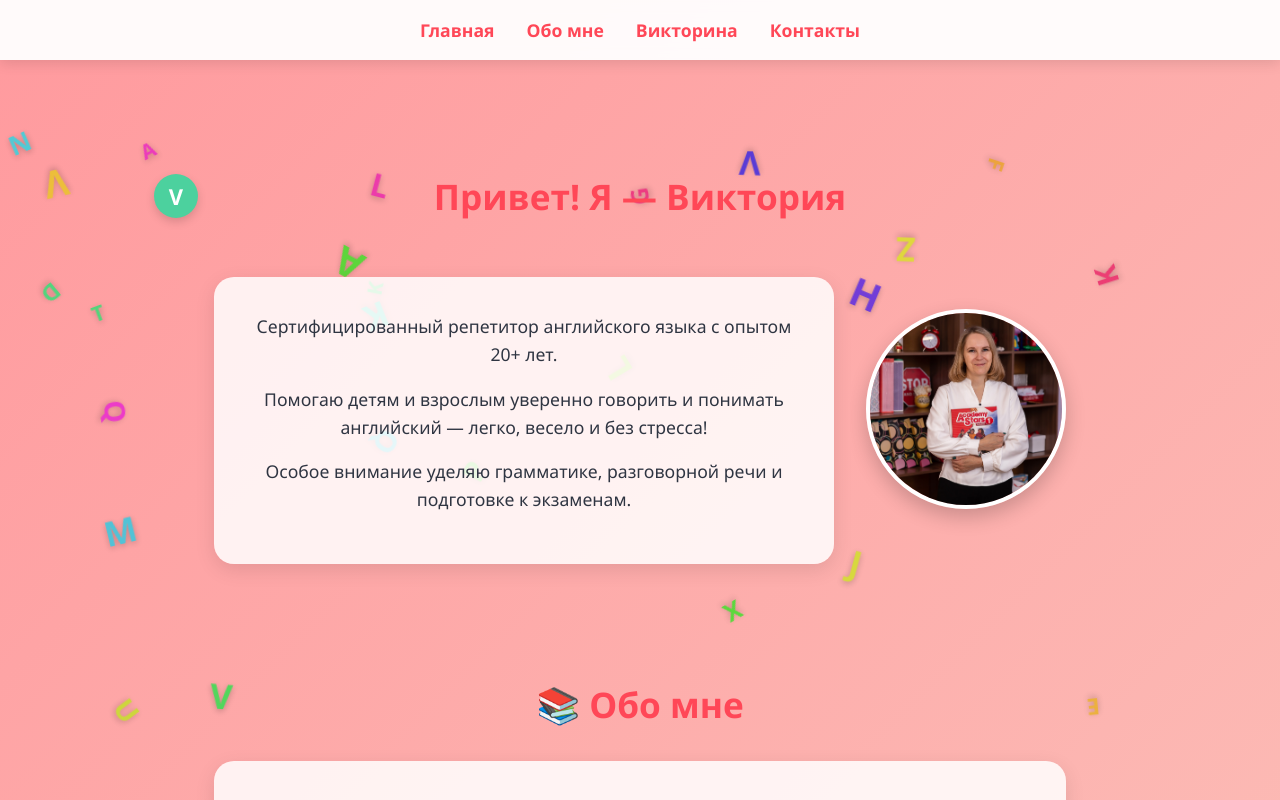
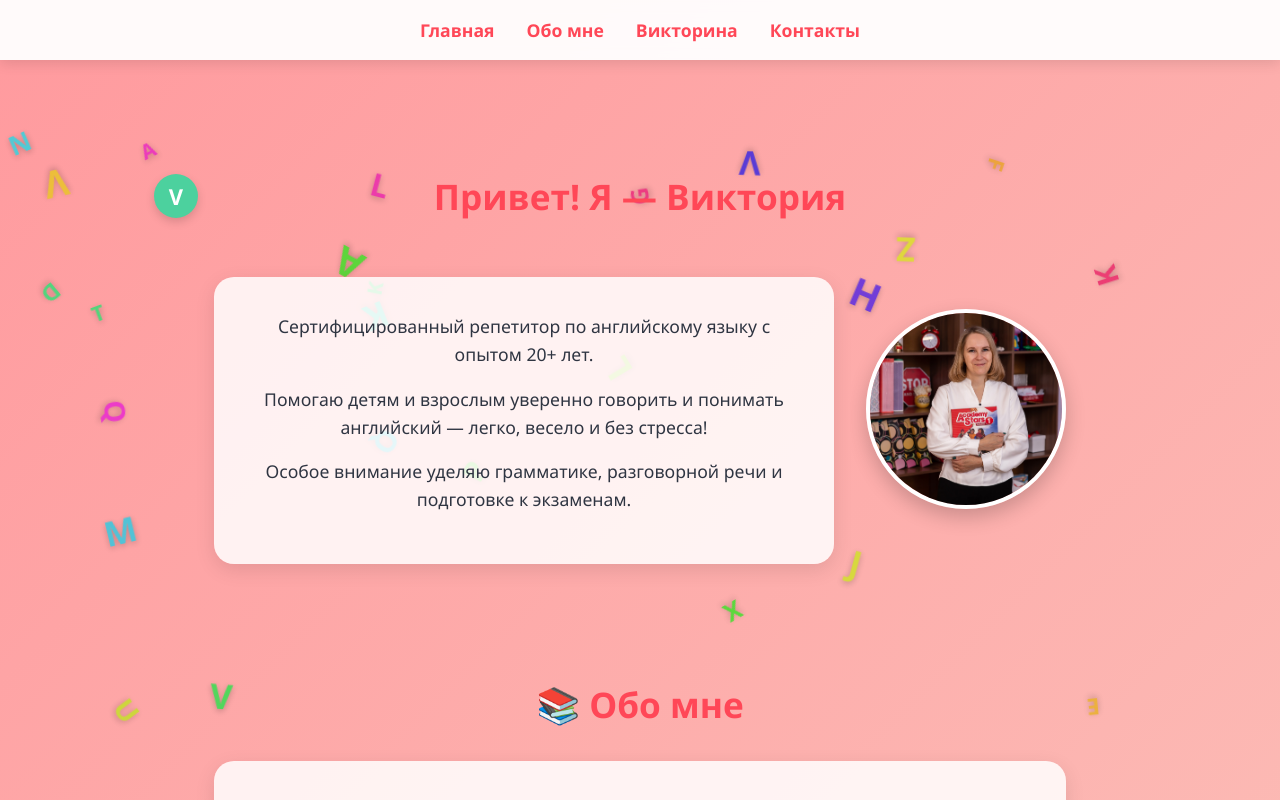
Before and after one commit to moskoltsova2009-ai/MyWebsiteGamification, a plain HTML site: page index.html in a window 1280 px wide. Shown: the top 800 px of the page. Drawn offline with Linux system fonts and the light colour scheme.

Commit message:
Update index.html

```diff
--- a/index.html
+++ b/index.html
@@ -238,7 +238,7 @@
     <div class="hero">
       <div class="hero-text">
         <div class="content-box">
-          <p>Сертифицированный репетитор английского языка с опытом 20+ лет.</p>
+          <p>Сертифицированный репетитор по английскому языку с опытом 20+ лет.</p>
           <p>Помогаю детям и взрослым уверенно говорить и понимать английский — легко, весело и без стресса!</p>
           <p>Особое внимание уделяю грамматике, разговорной речи и подготовке к экзаменам.</p>
         </div>
```
